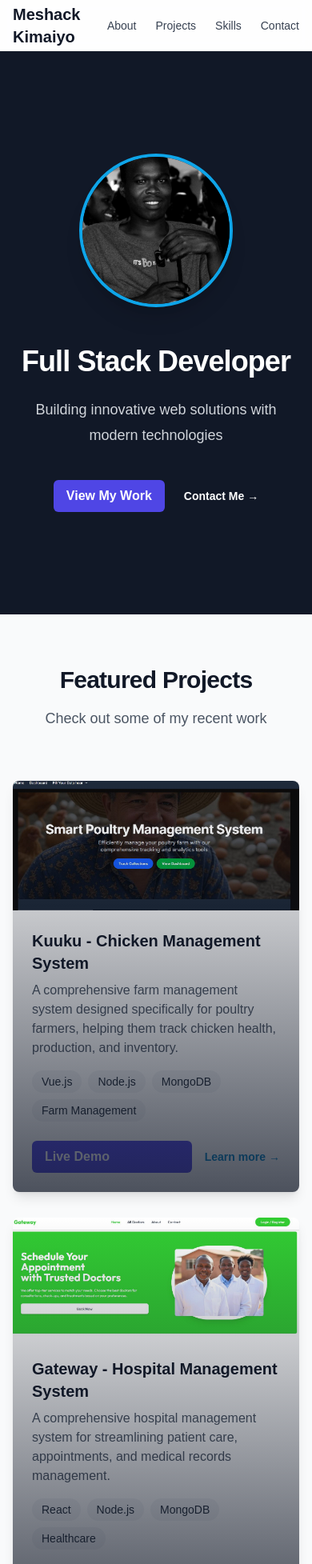
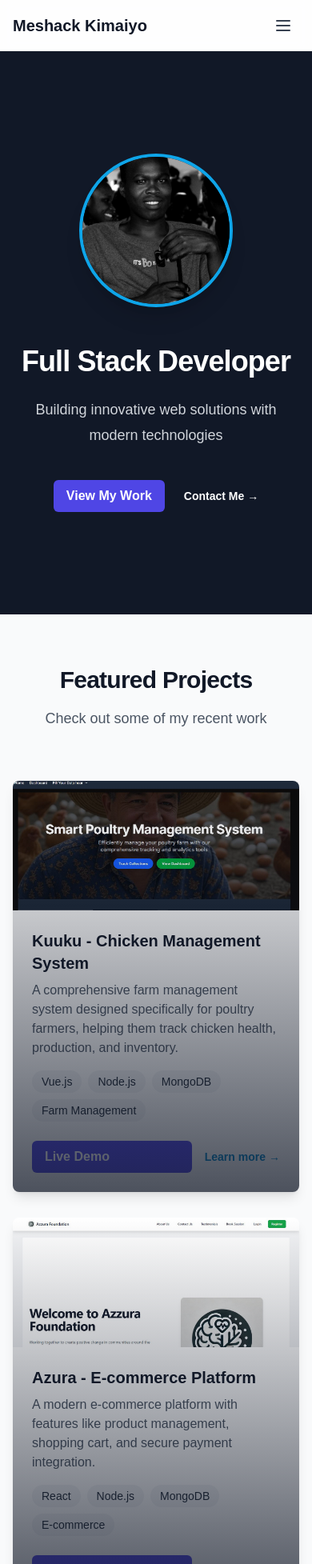
Before and after one commit to meshackkiplimo/kimaiyo, a Nuxt app in the folder me/: page / in a window 390 px wide. Shown: the top 1955 px of the page at 80% size. Built offline with nearby package versions, Linux system fonts and the light colour scheme.

Commit message:
feat: add mobile navigation and update featured project details

```diff
--- a/me/app.vue
+++ b/me/app.vue
@@ -6,7 +6,8 @@
         <NuxtLink to="/" class="text-xl font-bold text-gray-900 dark:text-white">
           Meshack Kimaiyo
         </NuxtLink>
-        <div class="flex items-center gap-6">
+        <!-- Desktop Navigation -->
+        <div class="hidden md:flex items-center gap-6">
           <NuxtLink
             v-for="item in navigation"
             :key="item.name"
@@ -16,8 +17,62 @@
             {{ item.name }}
           </NuxtLink>
         </div>
+        <!-- Mobile Menu Button -->
+        <button
+          @click="mobileMenuOpen = !mobileMenuOpen"
+          class="md:hidden rounded-md p-2 text-gray-700 hover:bg-gray-100 dark:text-gray-300 dark:hover:bg-gray-800"
+        >
+          <span class="sr-only">Open menu</span>
+          <svg
+            class="h-6 w-6"
+            fill="none"
+            viewBox="0 0 24 24"
+            stroke="currentColor"
+          >
+            <path
+              v-if="!mobileMenuOpen"
+              stroke-linecap="round"
+              stroke-linejoin="round"
+              stroke-width="2"
+              d="M4 6h16M4 12h16M4 18h16"
+            />
+            <path
+              v-else
+              stroke-linecap="round"
+              stroke-linejoin="round"
+              stroke-width="2"
+              d="M6 18L18 6M6 6l12 12"
+            />
+          </svg>
+        </button>
       </div>
     </nav>
+
+    <!-- Mobile Navigation Menu -->
+    <div
+      v-if="mobileMenuOpen"
+      class="fixed inset-0 z-40 md:hidden"
+    >
+      <div
+        class="fixed inset-0 bg-black/25 backdrop-blur-sm"
+        @click="mobileMenuOpen = false"
+      ></div>
+      <div class="fixed inset-y-0 right-0 w-full max-w-xs bg-white dark:bg-gray-900 shadow-xl">
+        <div class="flex flex-col h-full pt-16 pb-6">
+          <div class="px-4 space-y-1">
+            <NuxtLink
+              v-for="item in navigation"
+              :key="item.name"
+              :to="item.href"
+              @click="mobileMenuOpen = false"
+              class="block px-3 py-2 text-base font-medium text-gray-700 hover:bg-gray-100 dark:text-gray-300 dark:hover:bg-gray-800 rounded-md"
+            >
+              {{ item.name }}
+            </NuxtLink>
+          </div>
+        </div>
+      </div>
+    </div>
 
     <!-- Main Content -->
     <main class="pt-16">
@@ -42,6 +97,8 @@ const navigation = [
   { name: 'Skills', href: '/skills' },
   { name: 'Contact', href: '/contact' },
 ]
+
+const mobileMenuOpen = ref(false)
 </script>
 
 <style>
--- a/me/pages/index.vue
+++ b/me/pages/index.vue
@@ -140,11 +140,11 @@ const featuredProjects: Project[] = [
     demoUrl: 'https://fanya-theta.vercel.app/'
   },
   {
-    title: 'Gateway - Hospital Management System',
-    description: 'A comprehensive hospital management system for streamlining patient care, appointments, and medical records management.',
-    image: '/img/gateway.JPG',
-    technologies: ['React', 'Node.js', 'MongoDB', 'Healthcare'],
-    demoUrl: 'https://gateway-steel-six.vercel.app/'
+    title: 'Azura - E-commerce Platform',
+    description: 'A modern e-commerce platform with features like product management, shopping cart, and secure payment integration.',
+    image: '/img/azura.JPG',
+    technologies: ['React', 'Node.js', 'MongoDB', 'E-commerce'],
+    demoUrl: 'https://azura-zeta.vercel.app/'
   }
 ]
 
```
